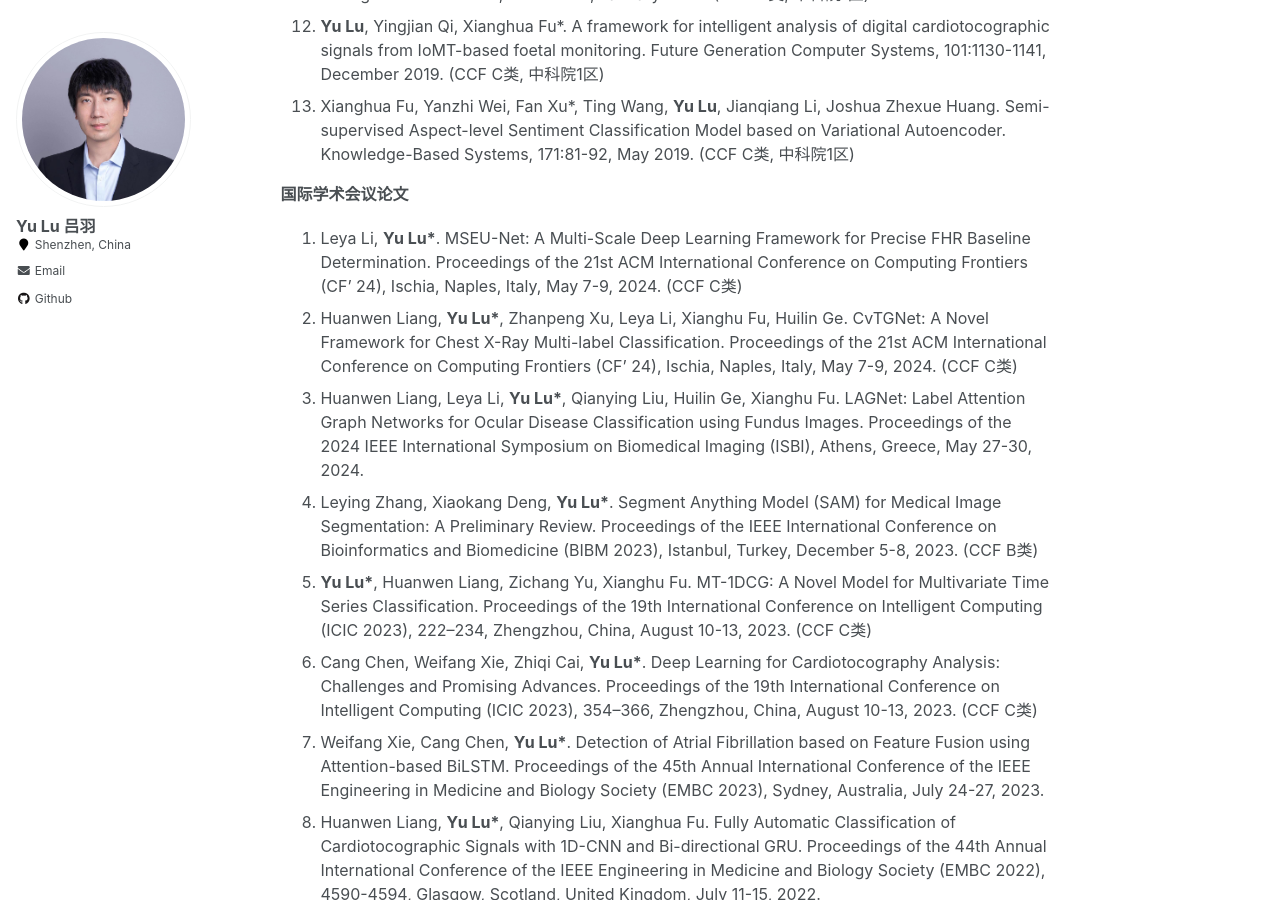
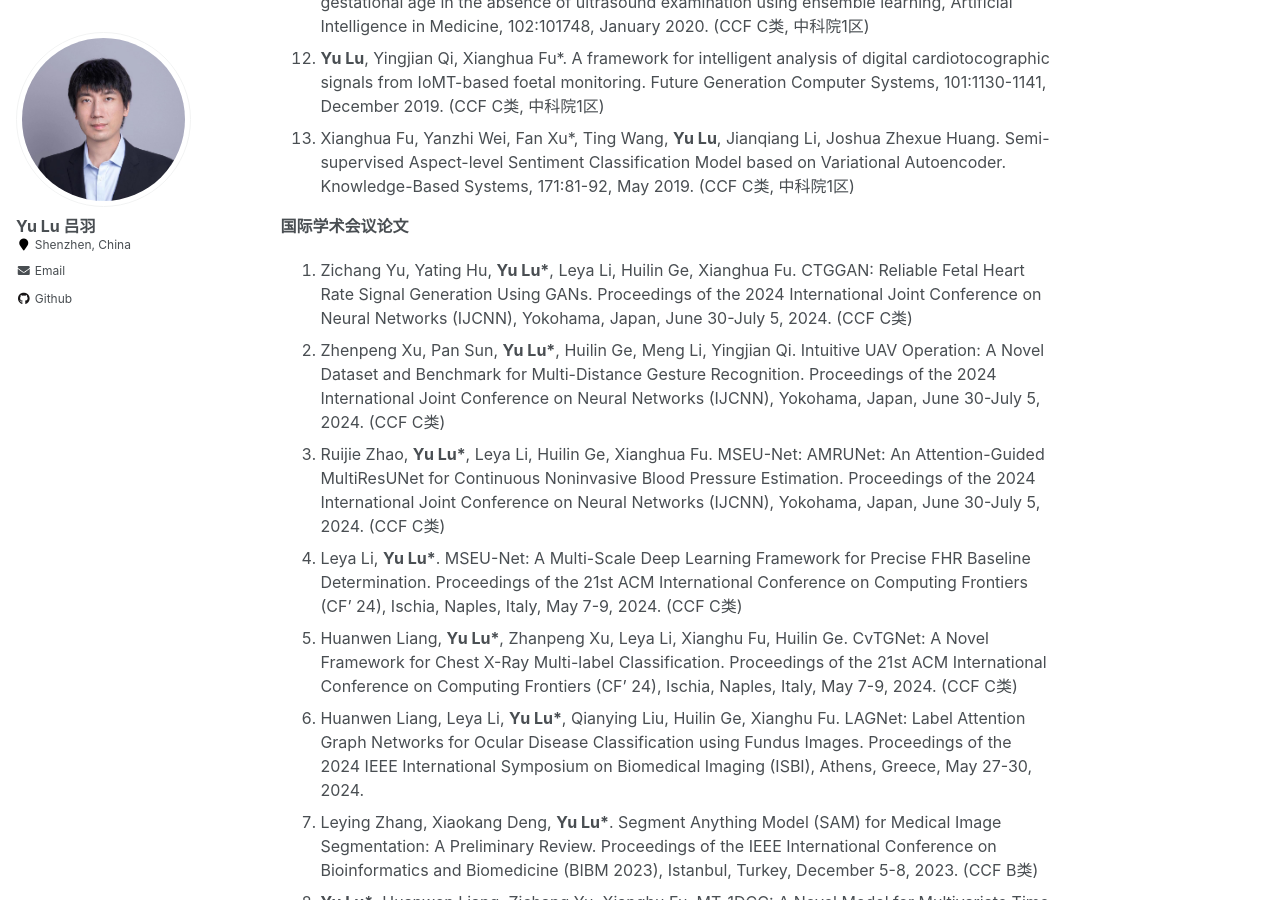
Before and after one commit to YukariUmezawa/lvyu.github.io, a Jekyll site: the page built from _pages/about.md, in a window 1280 px wide and 900 px high, scrolled down 3837 px. Built offline with Jekyll 4.4.1, drawn with Linux system fonts in a browser that asks for light colours; some of the changed text lies outside the part shown.

Commit message:
Update about.md

```diff
--- a/_pages/about.md
+++ b/_pages/about.md
@@ -38,6 +38,7 @@
 
 News
 ======
+- [03/2024] 3 papers accepted to IJCNN 2024，研究生一作×3。
 - [03/2024] 1 poster paper accepted to ACM CF 2024，本科生一作。
 - [02/2024] 1 paper accepted to ACM CF 2024，研究生一作。
 - [02/2024] 1 paper accepted to ISBI 2024，研究生一作。
@@ -106,17 +107,20 @@
 
 ***国际学术会议论文***
 
-1. Leya Li, __Yu Lu*__. MSEU-Net: A Multi-Scale Deep Learning Framework for Precise FHR Baseline Determination. Proceedings of the 21st ACM International Conference on Computing Frontiers (CF' 24), Ischia, Naples, Italy, May 7-9, 2024. (CCF C类)
-2. Huanwen Liang, __Yu Lu*__, Zhanpeng Xu, Leya Li, Xianghu Fu, Huilin Ge. CvTGNet: A Novel Framework for Chest X-Ray Multi-label Classification. Proceedings of the 21st ACM International Conference on Computing Frontiers (CF' 24), Ischia, Naples, Italy, May 7-9, 2024. (CCF C类)
-3. Huanwen Liang, Leya Li, __Yu Lu*__, Qianying Liu, Huilin Ge, Xianghu Fu. LAGNet: Label Attention Graph Networks for Ocular Disease Classification using Fundus Images. Proceedings of the 2024 IEEE International Symposium on Biomedical Imaging (ISBI), Athens, Greece, May 27-30, 2024.
-4. Leying Zhang, Xiaokang Deng, __Yu Lu*__. Segment Anything Model (SAM) for Medical Image Segmentation: A Preliminary Review. Proceedings of the IEEE International Conference on Bioinformatics and Biomedicine (BIBM 2023), Istanbul, Turkey, December 5-8, 2023. (CCF B类)
-5. __Yu Lu*__, Huanwen Liang, Zichang Yu, Xianghu Fu. MT-1DCG: A Novel Model for Multivariate Time Series Classification. Proceedings of the 19th International Conference on Intelligent Computing (ICIC 2023), 222–234, Zhengzhou, China, August 10-13, 2023. (CCF C类)
-6. Cang Chen, Weifang Xie, Zhiqi Cai, __Yu Lu*__. Deep Learning for Cardiotocography Analysis: Challenges and Promising Advances. Proceedings of the 19th International Conference on Intelligent Computing (ICIC 2023), 354–366, Zhengzhou, China, August 10-13, 2023. (CCF C类)
-7. Weifang Xie, Cang Chen, __Yu Lu*__. Detection of Atrial Fibrillation based on Feature Fusion using Attention-based BiLSTM. Proceedings of the 45th Annual International Conference of the IEEE Engineering in Medicine and Biology Society (EMBC 2023), Sydney, Australia, July 24-27, 2023.
-8. Huanwen Liang, __Yu Lu*__, Qianying Liu, Xianghua Fu. Fully Automatic Classification of Cardiotocographic Signals with 1D-CNN and Bi-directional GRU. Proceedings of the 44th Annual International Conference of the IEEE Engineering in Medicine and Biology Society (EMBC 2022), 4590-4594, Glasgow, Scotland, United Kingdom, July 11-15, 2022.
-9. __Yu Lu*__, Xi Zhang, Liwen Jing, Xianghua Fu. Data Enhancement and Deep Learning for Bone Age Assessment using The Standards of Skeletal Maturity of Hand and Wrist for Chinese. Proceedings of the 43rd Annual International Conference of the IEEE Engineering in Medicine and Biology Society (EMBC 2021), 2605-2609, Guadalajara, Mexico, November 1-5, 2021.
-10. __Yu Lu*__, Xianghua Fu, Xiaoqing Li, Yingjian Qi. Cardiac Chamber Segmentation Using Deep Learning on Magnetic Resonance Images from Patients Before and After Atrial Septal Occlusion Surgery. Proceedings of the 42nd Annual International Conference of the IEEE Engineering in Medicine and Biology Society (EMBC 2020), 1211-1216, Montreal, QC, Canada, July 20-24, 2020.
-11. __Yu Lu__, Xi Zhang, Xianghua Fu, Fangxiong Chen, Kelvin K.L. Wong*. Ensemble Machine Learning for Estimating Fetal Weight at Varying Gestational Age. Proceedings of the 33rd AAAI Conference on Artificial Intelligence (AAAI 2019), 9522-9527, Honolulu, Hawaii, USA, January 27 - February 1, 2019. (CCF A类)
+1. Zichang Yu, Yating Hu, __Yu Lu*__, Leya Li, Huilin Ge, Xianghua Fu. CTGGAN: Reliable Fetal Heart Rate Signal Generation Using GANs. Proceedings of the 2024 International Joint Conference on Neural Networks (IJCNN), Yokohama, Japan, June 30-July 5, 2024. (CCF C类)
+2. Zhenpeng Xu, Pan Sun, __Yu Lu*__, Huilin Ge, Meng Li, Yingjian Qi. Intuitive UAV Operation: A Novel Dataset and Benchmark for Multi-Distance Gesture Recognition. Proceedings of the 2024 International Joint Conference on Neural Networks (IJCNN), Yokohama, Japan, June 30-July 5, 2024. (CCF C类)
+3. Ruijie Zhao, __Yu Lu*__, Leya Li, Huilin Ge, Xianghua Fu. MSEU-Net: AMRUNet: An Attention-Guided MultiResUNet for Continuous Noninvasive Blood Pressure Estimation. Proceedings of the 2024 International Joint Conference on Neural Networks (IJCNN), Yokohama, Japan, June 30-July 5, 2024. (CCF C类)
+4. Leya Li, __Yu Lu*__. MSEU-Net: A Multi-Scale Deep Learning Framework for Precise FHR Baseline Determination. Proceedings of the 21st ACM International Conference on Computing Frontiers (CF' 24), Ischia, Naples, Italy, May 7-9, 2024. (CCF C类)
+5. Huanwen Liang, __Yu Lu*__, Zhanpeng Xu, Leya Li, Xianghu Fu, Huilin Ge. CvTGNet: A Novel Framework for Chest X-Ray Multi-label Classification. Proceedings of the 21st ACM International Conference on Computing Frontiers (CF' 24), Ischia, Naples, Italy, May 7-9, 2024. (CCF C类)
+6. Huanwen Liang, Leya Li, __Yu Lu*__, Qianying Liu, Huilin Ge, Xianghu Fu. LAGNet: Label Attention Graph Networks for Ocular Disease Classification using Fundus Images. Proceedings of the 2024 IEEE International Symposium on Biomedical Imaging (ISBI), Athens, Greece, May 27-30, 2024.
+7. Leying Zhang, Xiaokang Deng, __Yu Lu*__. Segment Anything Model (SAM) for Medical Image Segmentation: A Preliminary Review. Proceedings of the IEEE International Conference on Bioinformatics and Biomedicine (BIBM 2023), Istanbul, Turkey, December 5-8, 2023. (CCF B类)
+8. __Yu Lu*__, Huanwen Liang, Zichang Yu, Xianghu Fu. MT-1DCG: A Novel Model for Multivariate Time Series Classification. Proceedings of the 19th International Conference on Intelligent Computing (ICIC 2023), 222–234, Zhengzhou, China, August 10-13, 2023. (CCF C类)
+9. Cang Chen, Weifang Xie, Zhiqi Cai, __Yu Lu*__. Deep Learning for Cardiotocography Analysis: Challenges and Promising Advances. Proceedings of the 19th International Conference on Intelligent Computing (ICIC 2023), 354–366, Zhengzhou, China, August 10-13, 2023. (CCF C类)
+10. Weifang Xie, Cang Chen, __Yu Lu*__. Detection of Atrial Fibrillation based on Feature Fusion using Attention-based BiLSTM. Proceedings of the 45th Annual International Conference of the IEEE Engineering in Medicine and Biology Society (EMBC 2023), Sydney, Australia, July 24-27, 2023.
+11. Huanwen Liang, __Yu Lu*__, Qianying Liu, Xianghua Fu. Fully Automatic Classification of Cardiotocographic Signals with 1D-CNN and Bi-directional GRU. Proceedings of the 44th Annual International Conference of the IEEE Engineering in Medicine and Biology Society (EMBC 2022), 4590-4594, Glasgow, Scotland, United Kingdom, July 11-15, 2022.
+12. __Yu Lu*__, Xi Zhang, Liwen Jing, Xianghua Fu. Data Enhancement and Deep Learning for Bone Age Assessment using The Standards of Skeletal Maturity of Hand and Wrist for Chinese. Proceedings of the 43rd Annual International Conference of the IEEE Engineering in Medicine and Biology Society (EMBC 2021), 2605-2609, Guadalajara, Mexico, November 1-5, 2021.
+13. __Yu Lu*__, Xianghua Fu, Xiaoqing Li, Yingjian Qi. Cardiac Chamber Segmentation Using Deep Learning on Magnetic Resonance Images from Patients Before and After Atrial Septal Occlusion Surgery. Proceedings of the 42nd Annual International Conference of the IEEE Engineering in Medicine and Biology Society (EMBC 2020), 1211-1216, Montreal, QC, Canada, July 20-24, 2020.
+14. __Yu Lu__, Xi Zhang, Xianghua Fu, Fangxiong Chen, Kelvin K.L. Wong*. Ensemble Machine Learning for Estimating Fetal Weight at Varying Gestational Age. Proceedings of the 33rd AAAI Conference on Artificial Intelligence (AAAI 2019), 9522-9527, Honolulu, Hawaii, USA, January 27 - February 1, 2019. (CCF A类)
 
 
 **（2018.9以前）**
```
